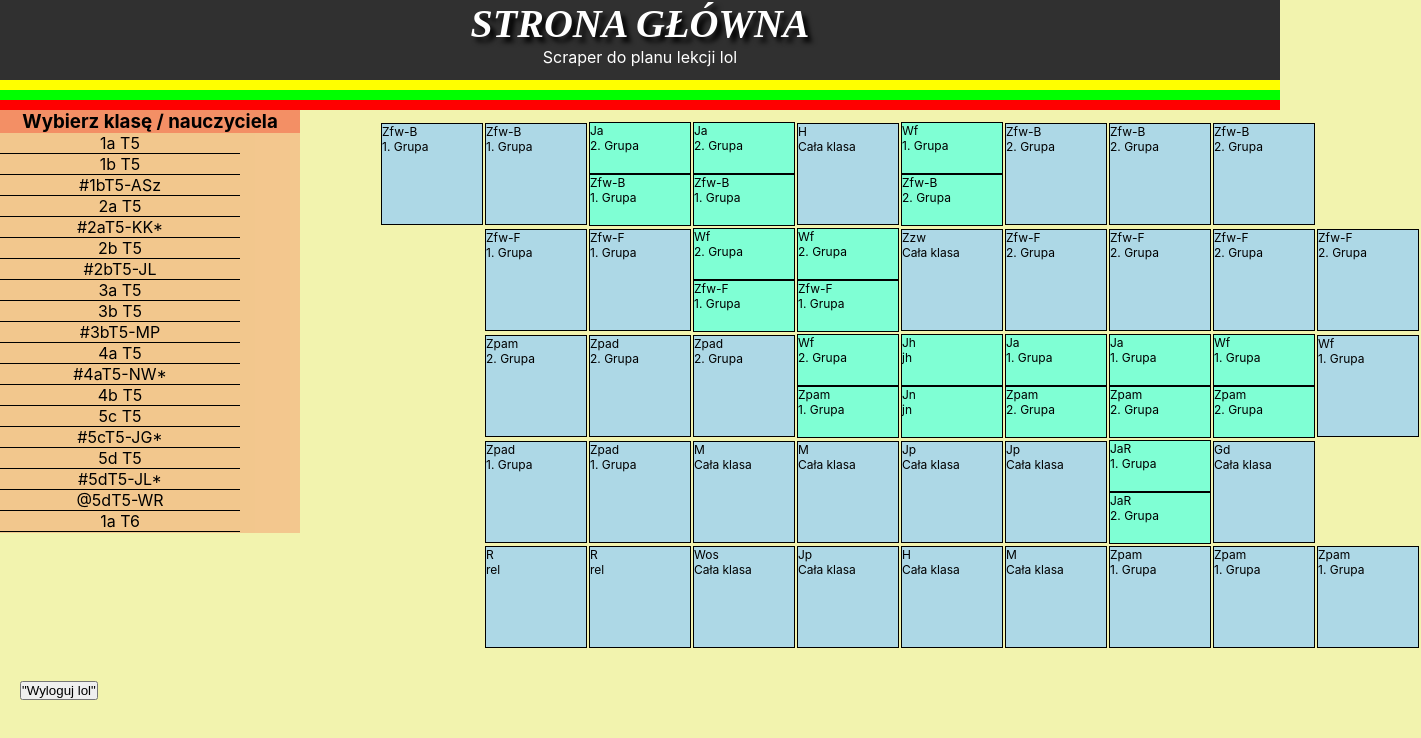
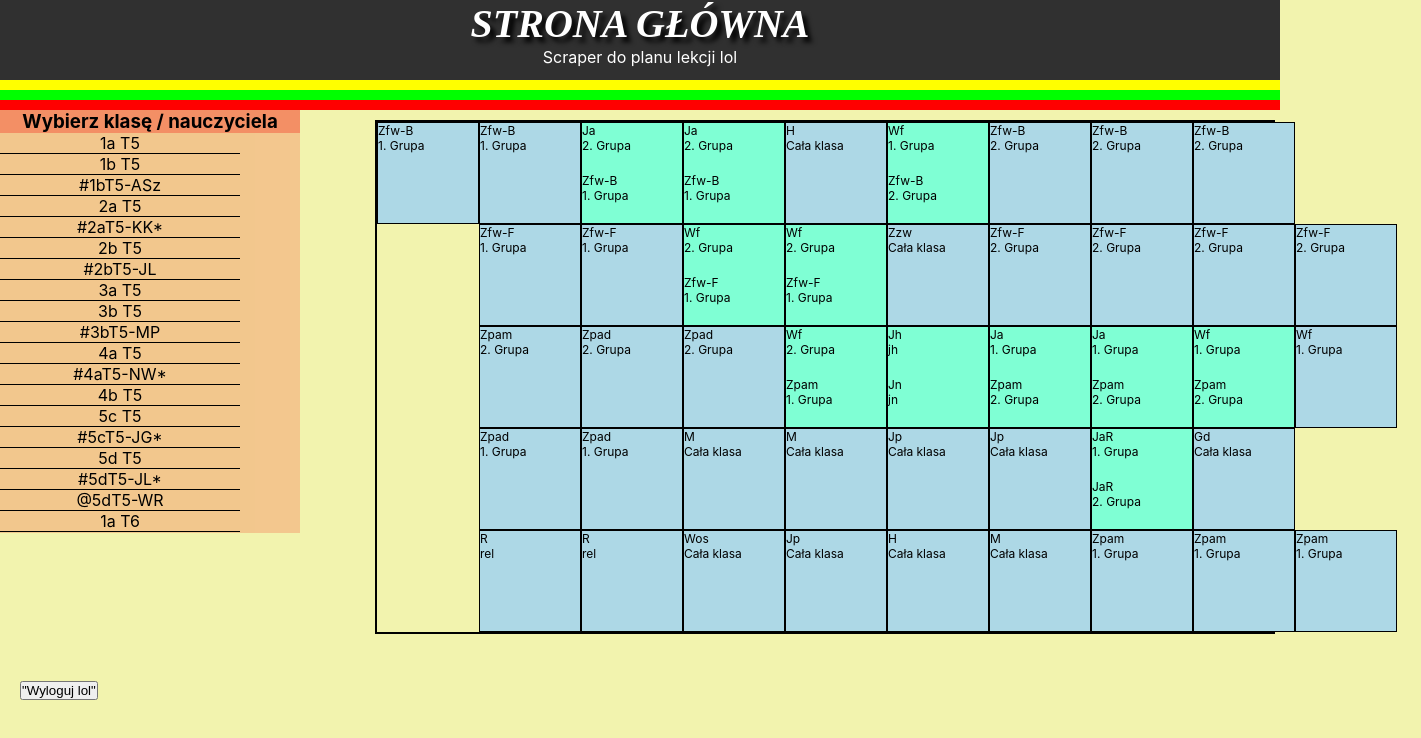
Before and after one commit to Wojtanello-coder/multi-plan, a React (Create React App) app: page /qweasd in a window 1280 px wide. Shown: the top 738 px of the page, 1421 px wide, since content can reach past the window. Built offline with nearby package versions, Linux system fonts and the light colour scheme.

Commit message:
fix borders on plan

```diff
--- a/src/Components/Plan.css
+++ b/src/Components/Plan.css
@@ -27,25 +27,35 @@
         width: 70vw;
         /* height: 600px; */
     }
+}
 
+#plan{
+    border: 2px black solid;
+}
+#plan *{
+    border-collapse: collapse;
 }
 
 #plan .plan_cell{
     font-size: 12px;
-    /* background-color: aquamarine; */
     background-color: lightblue;
     height: 100px;
     width: 100px;
-    border: 1px black solid;
 }
 #plan .plan_cell_double{
     font-size: 12px;
     background-color: aquamarine;
-    /* background-color: lightcoral; */
     height: 50px;
     width: 100px;
+}
+
+.cell_border{
     border: 1px black solid;
+    border-collapse: collapse;
 }
+
+
+
 
 
 
--- a/src/Components/Plan.js
+++ b/src/Components/Plan.js
@@ -1,5 +1,7 @@
 import "./Comps.css";
 import "./Plan.css";
+
+import { useState } from "react";
 
 function Plan(props){
     console.log(props.data)
@@ -21,8 +23,26 @@ function Plan(props){
         return result;
     }
 
+    const [teacher, setTeacher] = useState("Nikt lol");
+    const [subject, setSubject] = useState("picie piwa na ocene");
+    const [room, setRoom] = useState("w dupie");
+    const [group, setGroup] = useState("g1");
+
+    function GetDataToDisplay(){
+
+    }
+
     return(
         <div id="plan">
+
+            {/* <button onClick={GetDataToDisplay("lolo mariolo", "matma", "3/3", "cała klasa")}>LOLOLOL GUZIK</button>
+            <div>
+                {teacher} <br/>
+                {subject} <br/>
+                {room} <br/>
+                {group} <br/>
+            </div> */}
+
             {/* {JSON.stringify(props.data)} */}
             <table>
                 <tbody>
@@ -35,15 +55,18 @@ function Plan(props){
                                     {cell.length==0?(<div/>):(
                                     cell.length==4?(
                                         // JEDNA GRUPA
-                                        <div className="plan_cell">
-                                            {/* przedmiot */}
-                                            <span className="subj">{LessonShorten(cell[2])}</span><br/>
-                                            {/* grupy */}
-                                            <span className="group">{cell[3]}</span>
+                                        <div className="cell_border">
+                                            <div className="plan_cell">
+                                                {/* przedmiot */}
+                                                <span className="subj">{LessonShorten(cell[2])}</span><br/>
+                                                {/* grupy */}
+                                                <span className="group">{cell[3]}</span>
+                                            </div>
                                         </div>
+
                                     ):(
                                         // DWIE GRUPY
-                                        <div>
+                                        <div className="cell_border">
                                             <div className="plan_cell_double">
                                                 {/* przedmiot */}
                                                 <span className="subj">{LessonShorten(cell[2])}</span><br/>
```
